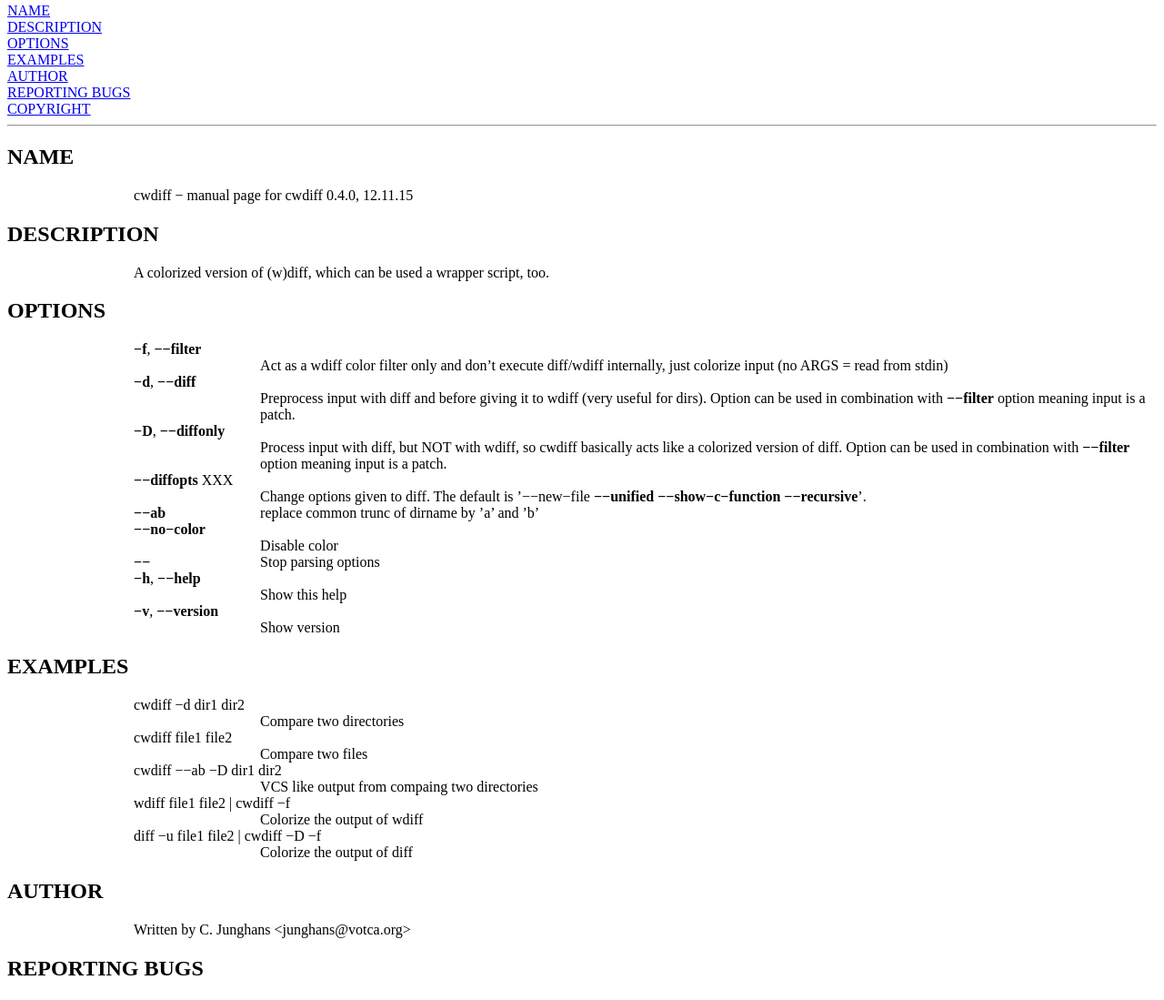
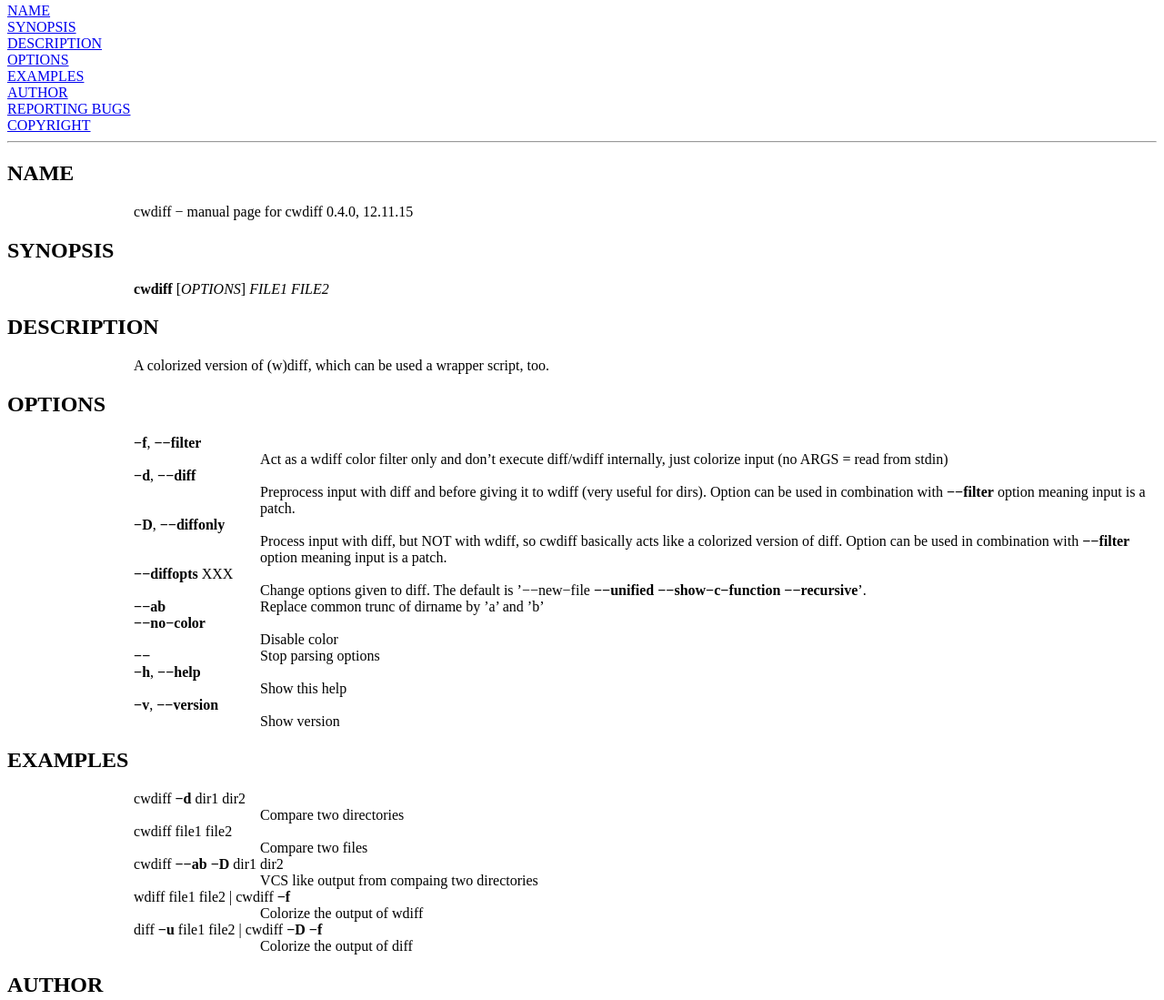
Before and after one commit to junghans/cwdiff, a plain HTML site: page index.html in a window 1280 px wide. Shown: the part 77-1176 px from the top of the page at 91% size. Drawn offline with Linux system fonts and the light colour scheme.

Commit message:
Manpage update

```diff
--- a/index.html
+++ b/index.html
@@ -19,6 +19,7 @@
 <h1 align="center">CWDIFF</h1>
 
 <a href="#NAME">NAME</a><br>
+<a href="#SYNOPSIS">SYNOPSIS</a><br>
 <a href="#DESCRIPTION">DESCRIPTION</a><br>
 <a href="#OPTIONS">OPTIONS</a><br>
 <a href="#EXAMPLES">EXAMPLES</a><br>
@@ -36,6 +37,14 @@
 
 <p style="margin-left:11%; margin-top: 1em">cwdiff &minus;
 manual page for cwdiff 0.4.0, 12.11.15</p>
+
+<h2>SYNOPSIS
+<a name="SYNOPSIS"></a>
+</h2>
+
+
+<p style="margin-left:11%; margin-top: 1em"><b>cwdiff</b>
+[<i>OPTIONS</i>] <i>FILE1 FILE2</i></p>
 
 <h2>DESCRIPTION
 <a name="DESCRIPTION"></a>
@@ -97,7 +106,7 @@ The default is &rsquo;&minus;&minus;new&minus;file
 <td width="70%">
 
 
-<p>replace common trunc of dirname by &rsquo;a&rsquo; and
+<p>Replace common trunc of dirname by &rsquo;a&rsquo; and
 &rsquo;b&rsquo;</p> </td>
 <td width="8%">
 </td></tr>
@@ -140,8 +149,8 @@ The default is &rsquo;&minus;&minus;new&minus;file
 </h2>
 
 
-<p style="margin-left:11%; margin-top: 1em">cwdiff &minus;d
-dir1 dir2</p>
+<p style="margin-left:11%; margin-top: 1em">cwdiff
+<b>&minus;d</b> dir1 dir2</p>
 
 <p style="margin-left:22%;">Compare two directories</p>
 
@@ -149,20 +158,20 @@ dir1 dir2</p>
 
 <p style="margin-left:22%;">Compare two files</p>
 
-<p style="margin-left:11%;">cwdiff &minus;&minus;ab
-&minus;D dir1 dir2</p>
+<p style="margin-left:11%;">cwdiff <b>&minus;&minus;ab
+&minus;D</b> dir1 dir2</p>
 
 <p style="margin-left:22%;">VCS like output from compaing
 two directories</p>
 
 <p style="margin-left:11%;">wdiff file1 file2 | cwdiff
-&minus;f</p>
+<b>&minus;f</b></p>
 
 <p style="margin-left:22%;">Colorize the output of
 wdiff</p>
 
-<p style="margin-left:11%;">diff &minus;u file1 file2 |
-cwdiff &minus;D &minus;f</p>
+<p style="margin-left:11%;">diff <b>&minus;u</b> file1
+file2 | cwdiff <b>&minus;D &minus;f</b></p>
 
 <p style="margin-left:22%;">Colorize the output of diff</p>
 
```
